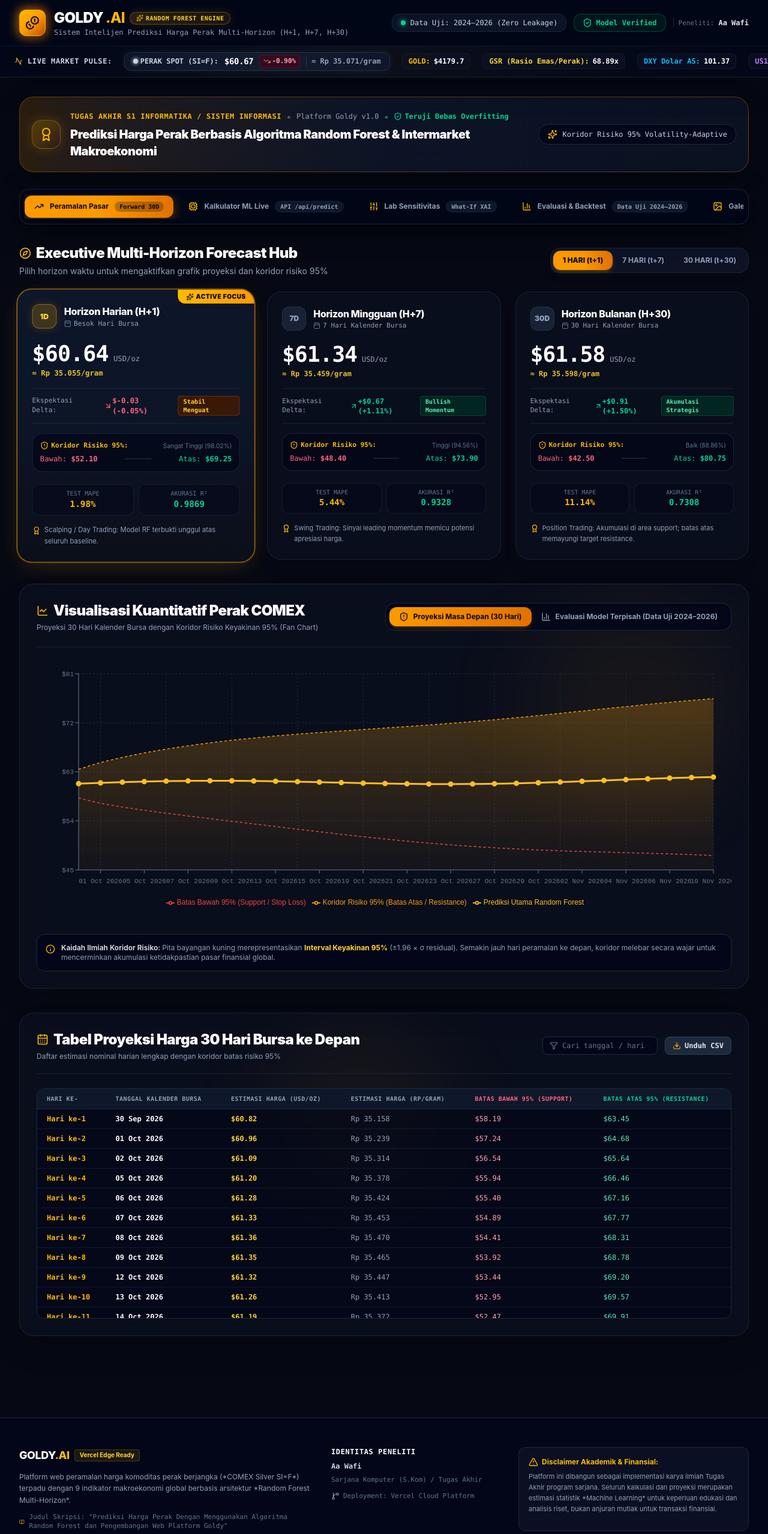
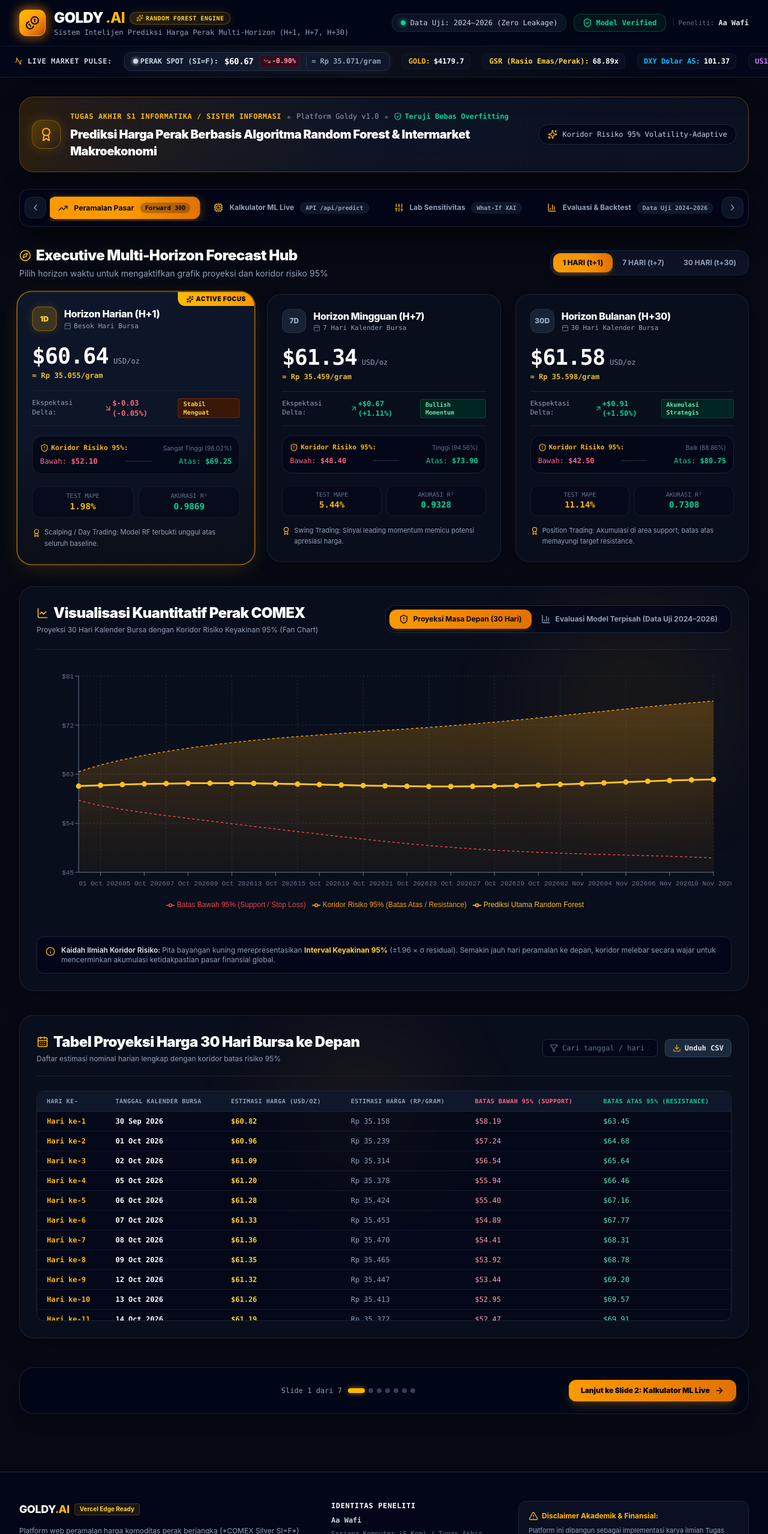
Before and after one commit to Paw123-ops/goldy-web, a Next.js app: page / in a window 1280 px wide. Shown: the top 2557 px of the page at 60% size. Built offline with nearby package versions, Linux system fonts and the light colour scheme.

Commit message:
feat: implementasi slide navigation dock dengan tombol geser, wheel horizontal tanpa Shift, dan controller antar-section

```diff
--- a/src/app/globals.css
+++ b/src/app/globals.css
@@ -92,3 +92,28 @@ input[type=range]::-webkit-slider-thumb:hover {
   transform: scale(1.15);
   box-shadow: 0 0 15px rgba(245, 158, 11, 0.8), 0 0 0 3px #0f172a;
 }
+
+/* Smooth Slide Section Animation */
+@keyframes slideSectionIn {
+  from {
+    opacity: 0;
+    transform: translateY(12px) scale(0.995);
+  }
+  to {
+    opacity: 1;
+    transform: translateY(0) scale(1);
+  }
+}
+
+.animate-slide-section {
+  animation: slideSectionIn 0.3s cubic-bezier(0.16, 1, 0.3, 1) forwards;
+}
+
+/* Custom Scrollbar Utility */
+.no-scrollbar::-webkit-scrollbar {
+  display: none;
+}
+.no-scrollbar {
+  -ms-overflow-style: none;
+  scrollbar-width: none;
+}
--- a/src/app/page.tsx
+++ b/src/app/page.tsx
@@ -1,6 +1,6 @@
 "use client";
 
-import React, { useState } from "react";
+import React, { useState, useRef, useEffect } from "react";
 import goldyRawData from "@/data/goldy_market_data.json";
 import { GoldyMarketData } from "@/types/goldy";
 import { HeaderTicker } from "@/components/HeaderTicker";
@@ -24,6 +24,9 @@ import {
   LayoutGrid,
   ShieldCheck,
   ChevronRight,
+  ChevronLeft,
+  ArrowRight,
+  ArrowLeft,
   Sliders,
   Award,
   Cpu,
@@ -36,6 +39,61 @@ type TabKey = "forecast" | "predict" | "sensitivity" | "backtest" | "gallery" |
 export default function Home() {
   const [activeTab, setActiveTab] = useState<TabKey>("forecast");
   const [activeHorizon, setActiveHorizon] = useState<"1d" | "7d" | "30d">("1d");
+  const tabsRef = useRef<HTMLDivElement>(null);
+
+  // Enable mouse wheel horizontal scrolling WITHOUT holding Shift!
+  useEffect(() => {
+    const el = tabsRef.current;
+    if (!el) return;
+    const onWheel = (e: WheelEvent) => {
+      if (e.deltaY !== 0) {
+        e.preventDefault();
+        el.scrollBy({ left: e.deltaY * 1.6, behavior: "smooth" });
+      }
+    };
+    el.addEventListener("wheel", onWheel, { passive: false });
+    return () => el.removeEventListener("wheel", onWheel);
+  }, []);
+
+  // Smooth scroll helper for Left & Right buttons
+  const scrollTabs = (direction: "left" | "right") => {
+    if (tabsRef.current) {
+      tabsRef.current.scrollBy({
+        left: direction === "left" ? -280 : 280,
+        behavior: "smooth",
+      });
+    }
+  };
+
+  // Auto-scroll active tab into view when changed
+  useEffect(() => {
+    if (tabsRef.current) {
+      const activeBtn = tabsRef.current.querySelector<HTMLButtonElement>(`[data-tab="${activeTab}"]`);
+      if (activeBtn) {
+        activeBtn.scrollIntoView({ behavior: "smooth", block: "nearest", inline: "center" });
+      }
+    }
+  }, [activeTab]);
+
+  // Section slides definition for presentation-like slide transitions
+  const sectionSlides: { key: TabKey; label: string; number: number }[] = [
+    { key: "forecast", label: "Peramalan Pasar (Forward 30D)", number: 1 },
+    { key: "predict", label: "Kalkulator ML Live", number: 2 },
+    { key: "sensitivity", label: "Lab Sensitivitas What-If", number: 3 },
+    { key: "backtest", label: "Evaluasi & Backtest Data Uji", number: 4 },
+    { key: "gallery", label: "Galeri Visualisasi", number: 5 },
+    { key: "macro", label: "Faktor Makro & Feature Weights", number: 6 },
+    { key: "conclusions", label: "Kesimpulan & Panduan Sidang", number: 7 },
+  ];
+
+  const currentSlideIdx = sectionSlides.findIndex((s) => s.key === activeTab);
+  const prevSlide = currentSlideIdx > 0 ? sectionSlides[currentSlideIdx - 1] : null;
+  const nextSlide = currentSlideIdx < sectionSlides.length - 1 ? sectionSlides[currentSlideIdx + 1] : null;
+
+  const navigateToSlide = (key: TabKey) => {
+    setActiveTab(key);
+    window.scrollTo({ top: 120, behavior: "smooth" });
+  };
 
   const tabs: { key: TabKey; label: string; icon: React.ReactNode; badge: string }[] = [
     {
@@ -131,19 +189,37 @@ export default function Home() {
         </div>
 
         {/* ========================================================================= */}
-        {/* LUXURY FLOATING TAB NAVIGATION DOCK */}
+        {/* LUXURY FLOATING TAB NAVIGATION DOCK WITH SMOOTH SLIDE CONTROLS */}
         {/* ========================================================================= */}
-        <div className="mb-8 sticky top-20 z-40 bg-slate-950/85 backdrop-blur-2xl p-2 rounded-2xl border border-slate-800/80 shadow-[0_12px_40px_rgba(0,0,0,0.6)]">
-          <div className="flex items-center overflow-x-auto scrollbar-none gap-2">
+        <div className="mb-8 sticky top-20 z-40 bg-slate-950/90 backdrop-blur-2xl p-2 rounded-2xl border border-slate-800/80 shadow-[0_12px_40px_rgba(0,0,0,0.6)] flex items-center gap-1.5">
+          {/* Scroll Left Button (Slide Tabs) */}
+          <button
+            onClick={() => scrollTabs("left")}
+            title="Geser tab ke kiri"
+            aria-label="Geser tab ke kiri"
+            className="flex h-9 w-9 items-center justify-center rounded-xl bg-slate-900/90 hover:bg-slate-800 text-slate-400 hover:text-amber-400 border border-slate-800/80 hover:border-amber-500/30 transition shrink-0 cursor-pointer shadow-md"
+          >
+            <ChevronLeft className="w-4 h-4" />
+          </button>
+
+          {/* Scrollable Tabs Container (Direct Mouse Wheel Supported Without Shift!) */}
+          <div
+            ref={tabsRef}
+            className="flex-1 flex items-center overflow-x-auto no-scrollbar gap-2 scroll-smooth py-0.5"
+          >
             {tabs.map((tab) => {
               const isActive = activeTab === tab.key;
               return (
                 <button
                   key={tab.key}
-                  onClick={() => setActiveTab(tab.key)}
-                  className={`flex items-center gap-2.5 px-4 py-2.5 rounded-xl text-xs font-bold transition-all whitespace-nowrap shrink-0 ${
+                  data-tab={tab.key}
+                  onClick={() => {
+                    setActiveTab(tab.key);
+                    window.scrollTo({ top: 120, behavior: "smooth" });
+                  }}
+                  className={`flex items-center gap-2.5 px-4 py-2.5 rounded-xl text-xs font-bold transition-all whitespace-nowrap shrink-0 cursor-pointer ${
                     isActive
-                      ? "bg-gradient-to-r from-amber-500 via-amber-500 to-amber-600 text-slate-950 shadow-[0_4px_20px_rgba(245,158,11,0.35)] font-black"
+                      ? "bg-gradient-to-r from-amber-500 via-amber-500 to-amber-600 text-slate-950 shadow-[0_4px_20px_rgba(245,158,11,0.35)] font-black scale-[1.02]"
                       : "text-slate-400 hover:text-white hover:bg-slate-900/90 border border-transparent hover:border-slate-800"
                   }`}
                 >
@@ -164,13 +240,23 @@ export default function Home() {
               );
             })}
           </div>
+
+          {/* Scroll Right Button (Slide Tabs) */}
+          <button
+            onClick={() => scrollTabs("right")}
+            title="Geser tab ke kanan"
+            aria-label="Geser tab ke kanan"
+            className="flex h-9 w-9 items-center justify-center rounded-xl bg-slate-900/90 hover:bg-slate-800 text-slate-400 hover:text-amber-400 border border-slate-800/80 hover:border-amber-500/30 transition shrink-0 cursor-pointer shadow-md"
+          >
+            <ChevronRight className="w-4 h-4" />
+          </button>
         </div>
 
         {/* ========================================================================= */}
         {/* TAB 1: PERAMALAN PASAR & SIMULASI FORWARD (30 HARI) */}
         {/* ========================================================================= */}
         {(activeTab === "forecast" || activeTab === "all") && (
-          <div className="space-y-4 animate-fadeIn">
+          <div className="space-y-4 animate-slide-section">
             {activeTab === "all" && (
               <div className="flex items-center gap-2 mb-4 pt-4 border-t border-slate-800 text-amber-400 font-mono text-sm font-bold">
                 <ChevronRight className="w-4 h-4" />
@@ -206,7 +292,7 @@ export default function Home() {
         {/* TAB 2: KALKULATOR PREDIKSI REAL-TIME (LIVE ML ENGINE) */}
         {/* ========================================================================= */}
         {(activeTab === "predict" || activeTab === "all") && (
-          <div className="space-y-6 animate-fadeIn">
+          <div className="space-y-6 animate-slide-section">
             {activeTab === "all" && (
               <div className="flex items-center gap-2 mb-4 pt-8 border-t border-slate-800 text-amber-400 font-mono text-sm font-bold">
                 <ChevronRight className="w-4 h-4" />
@@ -223,7 +309,7 @@ export default function Home() {
         {/* TAB 3: LABORATORIUM SIMULASI SENSITIVITAS FITUR (WHAT-IF XAI) */}
         {/* ========================================================================= */}
         {(activeTab === "sensitivity" || activeTab === "all") && (
-          <div className="space-y-6 animate-fadeIn">
+          <div className="space-y-6 animate-slide-section">
             {activeTab === "all" && (
               <div className="flex items-center gap-2 mb-4 pt-8 border-t border-slate-800 text-amber-400 font-mono text-sm font-bold">
                 <ChevronRight className="w-4 h-4" />
@@ -243,7 +329,7 @@ export default function Home() {
         {/* TAB 4: EVALUASI MODEL & BACKTEST PADA DATA UJI (2024–2026) */}
         {/* ========================================================================= */}
         {(activeTab === "backtest" || activeTab === "all") && (
-          <div className="space-y-6 animate-fadeIn">
+          <div className="space-y-6 animate-slide-section">
             {activeTab === "all" && (
               <div className="flex items-center gap-2 mb-4 pt-8 border-t border-slate-800 text-amber-400 font-mono text-sm font-bold">
                 <ChevronRight className="w-4 h-4" />
@@ -269,7 +355,7 @@ export default function Home() {
         {/* TAB 5: GALERI VISUALISASI TERPISAH PEMODELAN */}
         {/* ========================================================================= */}
         {(activeTab === "gallery" || activeTab === "all") && (
-          <div className="space-y-6 animate-fadeIn">
+          <div className="space-y-6 animate-slide-section">
             {activeTab === "all" && (
               <div className="flex items-center gap-2 mb-4 pt-8 border-t border-slate-800 text-amber-400 font-mono text-sm font-bold">
                 <ChevronRight className="w-4 h-4" />
@@ -286,7 +372,7 @@ export default function Home() {
         {/* TAB 6: FAKTOR MAKROEKONOMI & FEATURE IMPORTANCE */}
         {/* ========================================================================= */}
         {(activeTab === "macro" || activeTab === "all") && (
-          <div className="space-y-6 animate-fadeIn">
+          <div className="space-y-6 animate-slide-section">
             {activeTab === "all" && (
               <div className="flex items-center gap-2 mb-4 pt-8 border-t border-slate-800 text-amber-400 font-mono text-sm font-bold">
                 <ChevronRight className="w-4 h-4" />
@@ -303,7 +389,7 @@ export default function Home() {
         {/* TAB 7: KESIMPULAN PENELITIAN & PANDUAN SIDANG */}
         {/* ========================================================================= */}
         {(activeTab === "conclusions" || activeTab === "all") && (
-          <div className="space-y-6 animate-fadeIn">
+          <div className="space-y-6 animate-slide-section">
             {activeTab === "all" && (
               <div className="flex items-center gap-2 mb-4 pt-8 border-t border-slate-800 text-amber-400 font-mono text-sm font-bold">
                 <ChevronRight className="w-4 h-4" />
@@ -315,6 +401,67 @@ export default function Home() {
             <AcademicConclusionsSection conclusions={marketData.academic_conclusions} />
           </div>
         )}
+
+        {/* ========================================================================= */}
+        {/* PRESENTATION SECTION SLIDE CONTROLLER (BOTTOM DOCK) */}
+        {/* ========================================================================= */}
+        {activeTab !== "all" && currentSlideIdx !== -1 && (
+          <div className="mt-12 p-4 sm:p-5 rounded-3xl bg-slate-950/85 border border-slate-800/80 backdrop-blur-xl flex flex-col sm:flex-row items-center justify-between gap-4 shadow-xl">
+            {/* Prev Slide Button */}
+            {prevSlide ? (
+              <button
+                onClick={() => navigateToSlide(prevSlide.key)}
+                className="w-full sm:w-auto px-4 py-2.5 rounded-xl bg-slate-900/90 hover:bg-slate-800 text-slate-300 hover:text-white border border-slate-700/60 hover:border-slate-600 transition flex items-center justify-center gap-2 text-xs font-bold cursor-pointer"
+              >
+                <ArrowLeft className="w-4 h-4 text-amber-400" />
+                <span>Slide Sebelumnya: {prevSlide.label}</span>
+              </button>
+            ) : (
+              <div className="hidden sm:block w-40" />
+            )}
+
+            {/* Slide Indicators Dots */}
+            <div className="flex flex-col sm:flex-row items-center gap-2.5">
+              <span className="text-xs text-slate-400 font-mono">
+                Slide {currentSlideIdx + 1} dari {sectionSlides.length}
+              </span>
+              <div className="flex items-center gap-1.5">
+                {sectionSlides.map((sec, idx) => (
+                  <button
+                    key={sec.key}
+                    onClick={() => navigateToSlide(sec.key)}
+                    title={sec.label}
+                    aria-label={sec.label}
+                    className={`h-2 rounded-full transition-all cursor-pointer ${
+                      idx === currentSlideIdx
+                        ? "w-7 bg-amber-400 shadow-[0_0_10px_rgba(245,158,11,0.6)]"
+                        : "w-2 bg-slate-700 hover:bg-slate-500"
+                    }`}
+                  />
+                ))}
+              </div>
+            </div>
+
+            {/* Next Slide Button */}
+            {nextSlide ? (
+              <button
+                onClick={() => navigateToSlide(nextSlide.key)}
+                className="w-full sm:w-auto px-5 py-2.5 rounded-xl bg-gradient-to-r from-amber-500 to-amber-600 hover:from-amber-400 hover:to-amber-500 text-slate-950 font-black transition flex items-center justify-center gap-2 text-xs shadow-lg shadow-amber-500/20 cursor-pointer"
+              >
+                <span>Lanjut ke Slide {nextSlide.number}: {nextSlide.label}</span>
+                <ArrowRight className="w-4 h-4" />
+              </button>
+            ) : (
+              <button
+                onClick={() => navigateToSlide("all")}
+                className="w-full sm:w-auto px-4 py-2.5 rounded-xl bg-slate-900/90 hover:bg-slate-800 text-amber-400 border border-amber-500/30 transition flex items-center justify-center gap-2 text-xs font-bold cursor-pointer"
+              >
+                <span>Buka Tampilan Lengkap</span>
+                <LayoutGrid className="w-4 h-4" />
+              </button>
+            )}
+          </div>
+        )}
       </main>
 
       {/* Footer & Academic Disclaimers */}
```
